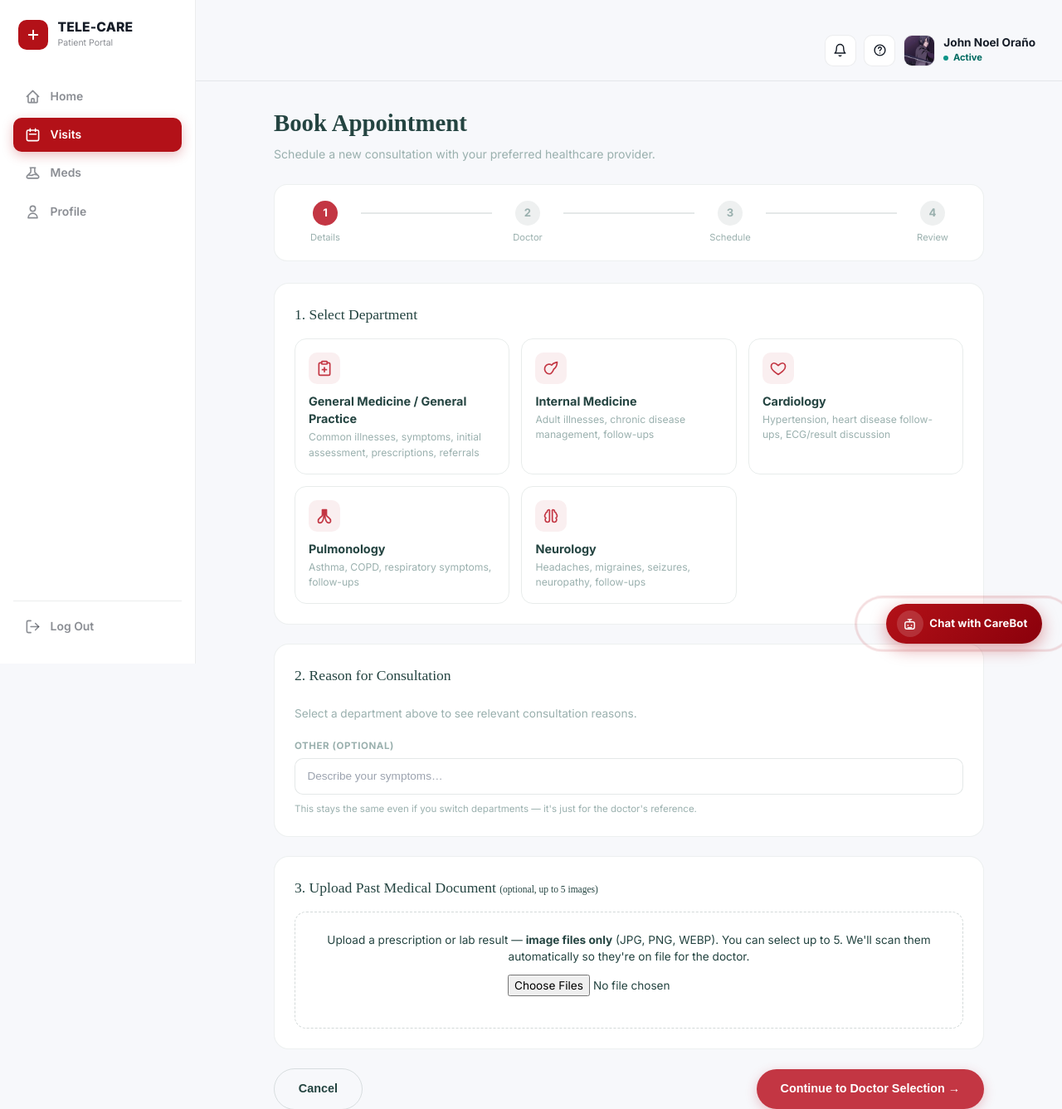
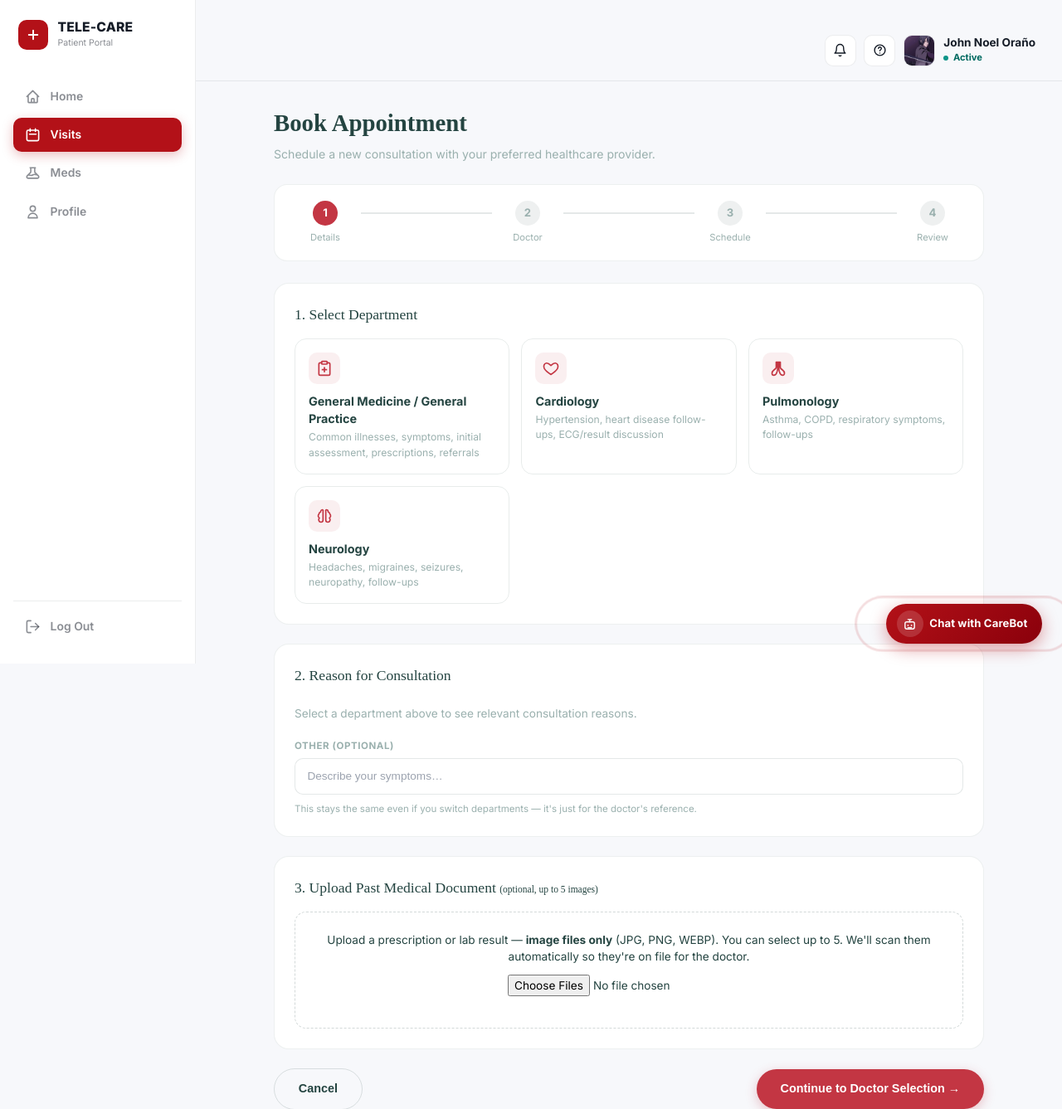
Before and after one commit to SumiCinna/Telecare-2.0, a PHP site: page /private_telecare/booking/step1_details.php in a window 1280 px wide. Shown: the top 1337 px of the page at 83% size. Run offline with PHP 8.4, Linux system fonts and the light colour scheme; the visitor is signed in with stand-in values (Sample User, id 1); data comes from the database, SQL or seed files in the repository; some libraries are stand-ins or nearby versions.

Commit message:
removed internal medicine

```diff
--- a/private_telecare/booking/booking_helpers.php
+++ b/private_telecare/booking/booking_helpers.php
@@ -7,10 +7,6 @@ const BOOKING_DEPARTMENTS = [
     'General Medicine / General Practice' => [
         'desc' => 'Common illnesses, symptoms, initial assessment, prescriptions, referrals',
         'icon' => 'stethoscope',
-    ],
-    'Internal Medicine' => [
-        'desc' => 'Adult illnesses, chronic disease management, follow-ups',
-        'icon' => 'leaf',
     ],
     'Cardiology' => [
         'desc' => 'Hypertension, heart disease follow-ups, ECG/result discussion',
@@ -33,12 +29,6 @@ const BOOKING_REASONS_BY_DEPT = [
         'Fever', 'Cough', 'Colds / Runny nose', 'Sore throat', 'Headache', 'Dizziness',
         'Body pain', 'Fatigue / Weakness', 'Nausea', 'Vomiting', 'Diarrhea',
         'Abdominal pain', 'Loss of appetite', 'Mild difficulty breathing', 'General health concern',
-    ],
-    'Internal Medicine' => [
-        'Persistent fatigue', 'Weakness', 'Fever', 'Unexplained weight loss', 'Dizziness',
-        'Swelling of the legs', 'Abdominal discomfort', 'Persistent cough', 'Shortness of breath',
-        'Changes in appetite', 'Excessive thirst', 'Frequent urination', 'Chronic pain',
-        'Follow-up for existing condition', 'Abnormal laboratory results',
     ],
     'Cardiology' => [
         'Chest pain / Chest discomfort', 'Shortness of breath', 'Palpitations / Fast heartbeat',
```
